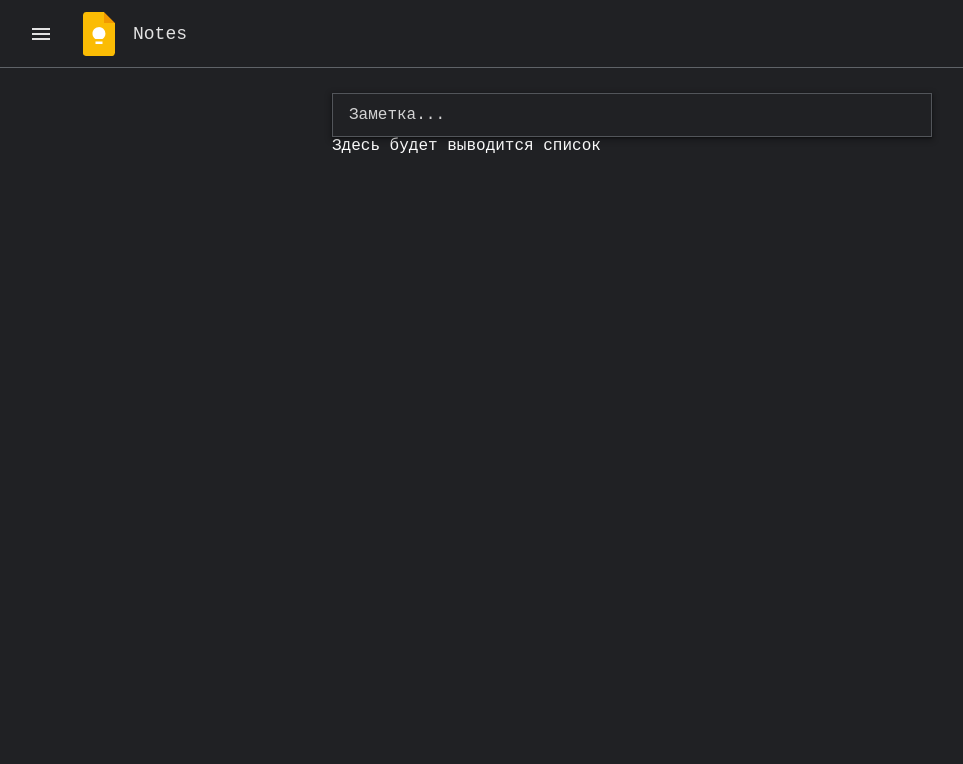
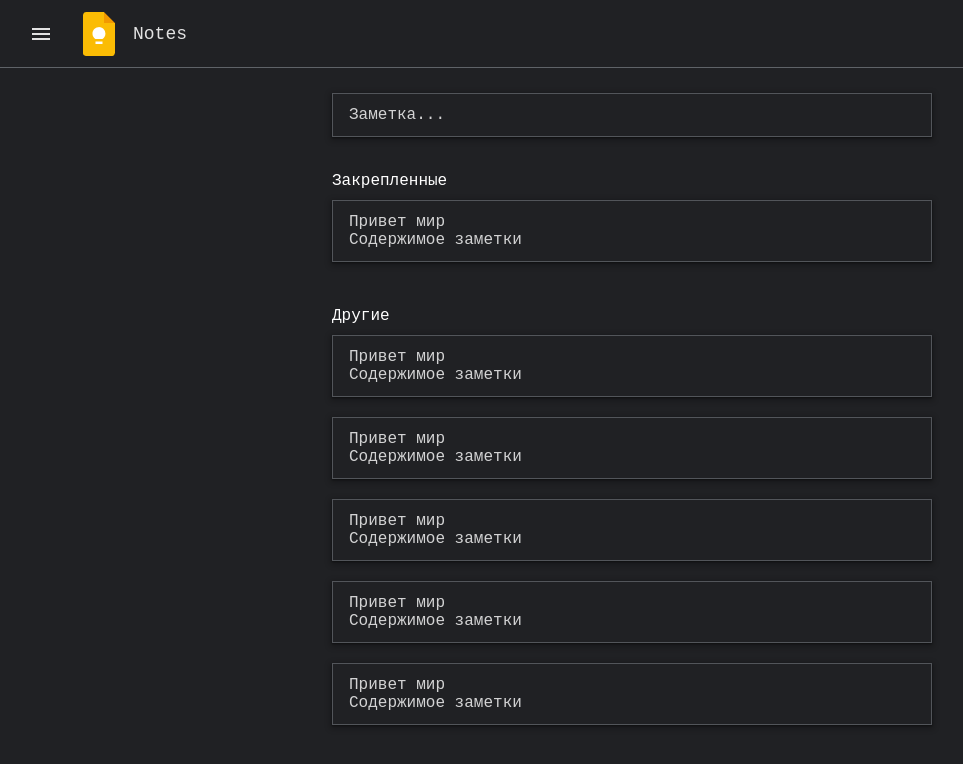
Before and after one commit to drepnikov/her, a React (Create React App) app in the folder react-notes/: page / in a window 1280 px wide. Shown: the top 764 px of the page, without its empty margins (8-971 px from the left). Built offline with nearby package versions, Linux system fonts and the light colour scheme.

Commit message:
react-notes: Список заметок по категориям

```diff
--- a/react-notes/src/components/App.tsx
+++ b/react-notes/src/components/App.tsx
@@ -2,6 +2,16 @@ import React from "react";
 import css from "./App.module.scss";
 import { Navbar } from "src/components/Navbar/Navbar";
 import { NoteList } from "src/components/NoteList/NoteList";
+import { INote } from "src/models/Note";
+
+const notes: INote[] = [
+  { title: "Привет мир", content: "Содержимое заметки", fixed: false },
+  { title: "Привет мир", content: "Содержимое заметки", fixed: false },
+  { title: "Привет мир", content: "Содержимое заметки", fixed: true },
+  { title: "Привет мир", content: "Содержимое заметки", fixed: false },
+  { title: "Привет мир", content: "Содержимое заметки", fixed: false },
+  { title: "Привет мир", content: "Содержимое заметки", fixed: false },
+];
 
 const App = () => {
   return (
@@ -10,7 +20,7 @@ const App = () => {
         <Navbar />
       </header>
       <main className={css.mainContent}>
-        <NoteList />
+        <NoteList items={notes} />
       </main>
     </div>
   );
--- /dev/null
+++ b/react-notes/src/components/NoteList/NoteList.module.scss
@@ -0,0 +1,14 @@
+.noteListContainer {
+}
+
+.noteList {
+  padding-top: 35px;
+}
+
+.noteListFixedCategory {
+  margin-bottom: 35px;
+}
+
+.noteListItem {
+  padding: 10px 0;
+}
--- a/react-notes/src/components/NoteList/NoteList.tsx
+++ b/react-notes/src/components/NoteList/NoteList.tsx
@@ -1,14 +1,60 @@
 import * as React from "react";
 import { AddNote } from "src/components/NoteList/AddNote/AddNote";
-interface INoteListProps {}
+import { INote } from "src/models/Note";
+import { NoteContainer } from "src/components/NoteList/NoteContainer/NoteContainer";
+import css from "./NoteList.module.scss";
 
-const NoteList: React.FC<INoteListProps> = () => {
+interface INoteListProps {
+  items: INote[];
+}
+
+const NoteList: React.FC<INoteListProps> = ({ items }) => {
+  const notes: { fixed: INote[]; other: INote[] } = {
+    fixed: [],
+    other: [],
+  };
+
+  items.forEach((item) => {
+    item.fixed ? notes.fixed.push(item) : notes.other.push(item);
+  });
+
   return (
-    <div>
+    <div className={css.noteListContainer}>
       <div>
         <AddNote />
       </div>
-      <div>Здесь будет выводится список</div>
+      <div className={css.noteList}>
+        {notes.fixed.length > 0 && (
+          <div className={css.noteListFixedCategory}>
+            <div>Закрепленные</div>
+
+            {notes.fixed.map((note) => {
+              return (
+                <div className={css.noteListItem}>
+                  <NoteContainer>
+                    <div>{note.title}</div>
+                    <div>{note.content}</div>
+                  </NoteContainer>
+                </div>
+              );
+            })}
+          </div>
+        )}
+        <div>
+          {notes.fixed.length > 0 && <div>Другие</div>}
+
+          {notes.other.map((note) => {
+            return (
+              <div className={css.noteListItem}>
+                <NoteContainer>
+                  <div>{note.title}</div>
+                  <div>{note.content}</div>
+                </NoteContainer>
+              </div>
+            );
+          })}
+        </div>
+      </div>
     </div>
   );
 };
--- a/react-notes/src/models/Note.ts
+++ b/react-notes/src/models/Note.ts
@@ -1,4 +1,5 @@
 export interface INote {
-  value: string;
+  title: string;
+  content: string;
   fixed: boolean;
 }
```
